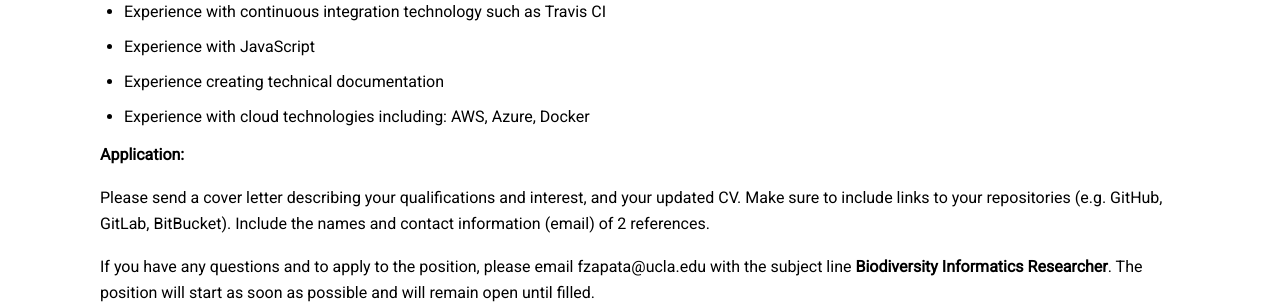
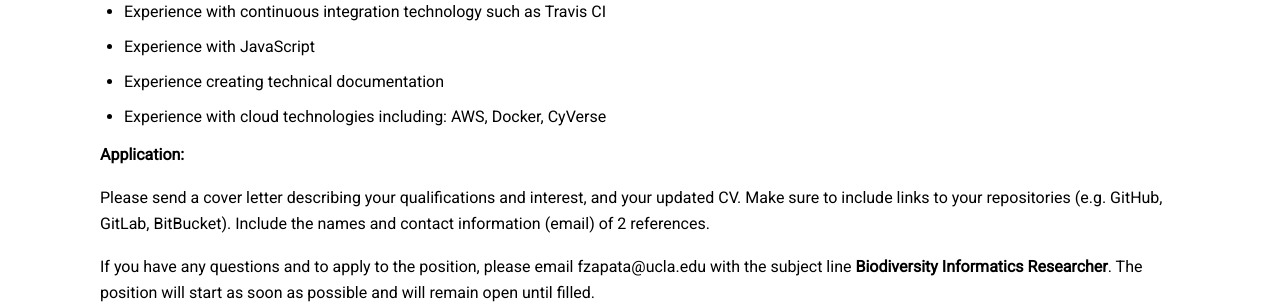
Before and after one commit to zapataf/zapataf.github.io, a Jekyll site: the page built from join.html, in a window 1280 px wide and 900 px high, scrolled down 550 px. Shown: the part 311-615 px from the top of the window. Built offline with Jekyll 4.4.1, drawn with Linux system fonts in a browser that asks for light colours; nearby versions of some CDN libraries; comment, search, counter and statistics services are not loaded.

Commit message:
Updates join

```diff
--- a/join.html
+++ b/join.html
@@ -31,7 +31,7 @@ permalink: join.html
 <li>Experience with continuous integration technology such as Travis CI</li>
 <li>Experience with JavaScript</li>
 <li>Experience creating technical documentation</li>
-<li>Experience with cloud technologies including: AWS, Azure, Docker</li>
+<li>Experience with cloud technologies including: AWS, Docker, CyVerse</li>
 </ul>
 
 <p><b>Application:</b></p>
```
